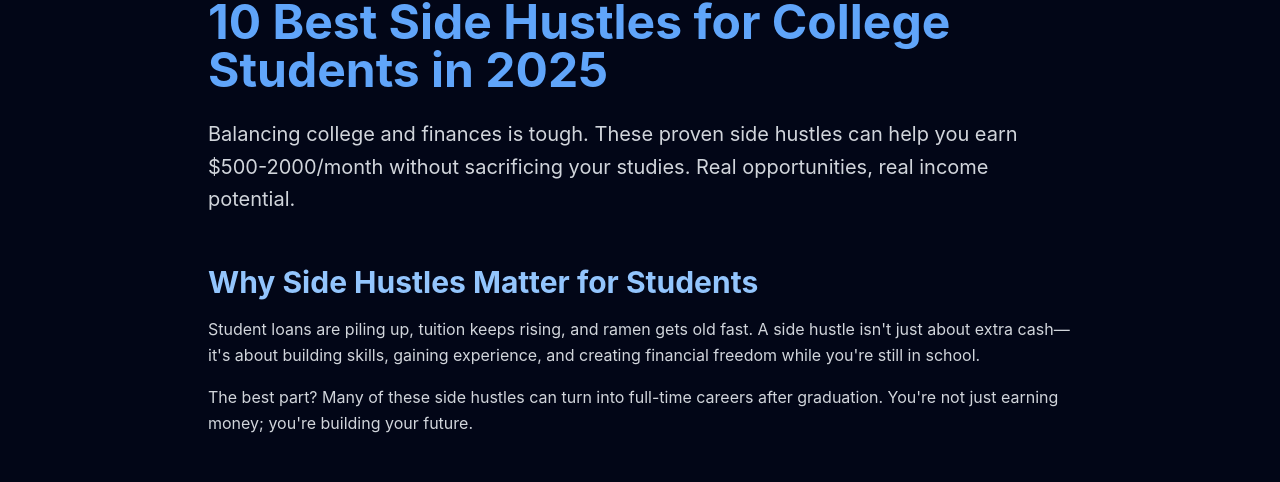
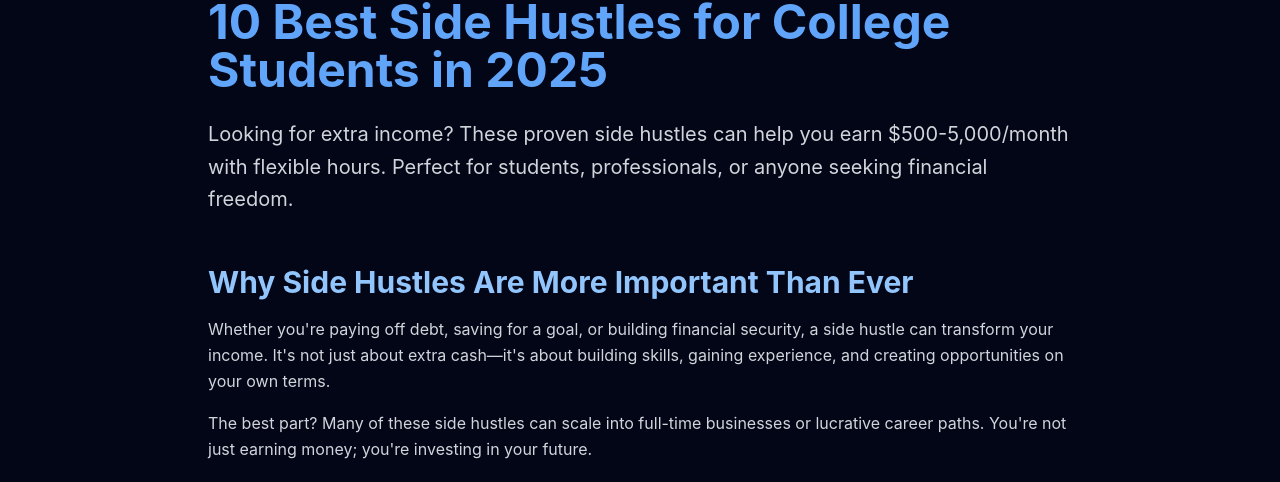
Before and after one commit to CareerSuccessHub/ai-companion-hub, a Next.js app: page /blog/10-side-hustles-for-students-2025 in a window 1280 px wide. Shown: the part 207-689 px from the top of the page. Built offline with nearby package versions, Linux system fonts and the light colour scheme; no server answers.

Commit message:
Update blog post content to broader audience
- Changed intro from college-specific to general audience
- Updated income range: -2K  -5K (more realistic)
- Removed student loan references
- Broader appeal: students, professionals, anyone seeking income
- Keywords updated for wider SEO reach

```diff
--- a/app/blog/10-side-hustles-for-students-2025/page.tsx
+++ b/app/blog/10-side-hustles-for-students-2025/page.tsx
@@ -3,9 +3,9 @@ import Link from "next/link";
 import { Calendar, Clock, ArrowLeft, TrendingUp } from "lucide-react";
 
 export const metadata: Metadata = {
-  title: "10 Best Side Hustles for College Students in 2025 | AI Student Success Hub",
-  description: "Discover the top 10 profitable side hustles for college students. Learn how to earn $500-2000/month while balancing studies. Real income potential and getting started tips.",
-  keywords: ["side hustles for students", "college side jobs", "student income ideas", "make money in college", "freelance for students"],
+  title: "10 Best Side Hustles That Pay $1,000-5,000/Month in 2025 | AI Career Hub",
+  description: "Discover the top 10 profitable side hustles in 2025. Learn how to earn $500-5,000/month with flexible work. Perfect for students, professionals, and anyone seeking extra income.",
+  keywords: ["side hustles 2025", "make money online", "extra income ideas", "freelance opportunities", "remote side jobs", "passive income"],
 };
 
 export default function SideHustlesPost() {
@@ -35,23 +35,23 @@ export default function SideHustlesPost() {
           </h1>
 
           <p className="text-xl text-gray-300 leading-relaxed">
-            Balancing college and finances is tough. These proven side hustles can help you earn $500-2000/month
-            without sacrificing your studies. Real opportunities, real income potential.
+            Looking for extra income? These proven side hustles can help you earn $500-5,000/month
+            with flexible hours. Perfect for students, professionals, or anyone seeking financial freedom.
           </p>
         </header>
 
         <div className="prose prose-invert prose-blue max-w-none">
 
           <section className="mb-12">
-            <h2 className="text-3xl font-bold text-blue-300 mb-4">Why Side Hustles Matter for Students</h2>
+            <h2 className="text-3xl font-bold text-blue-300 mb-4">Why Side Hustles Are More Important Than Ever</h2>
             <p className="text-gray-300 leading-relaxed mb-4">
-              Student loans are piling up, tuition keeps rising, and ramen gets old fast. A side hustle isn&apos;t
-              just about extra cash—it&apos;s about building skills, gaining experience, and creating financial freedom
-              while you&apos;re still in school.
+              Whether you&apos;re paying off debt, saving for a goal, or building financial security, a side hustle
+              can transform your income. It&apos;s not just about extra cash—it&apos;s about building skills,
+              gaining experience, and creating opportunities on your own terms.
             </p>
             <p className="text-gray-300 leading-relaxed">
-              The best part? Many of these side hustles can turn into full-time careers after graduation. You&apos;re
-              not just earning money; you&apos;re building your future.
+              The best part? Many of these side hustles can scale into full-time businesses or lucrative career paths.
+              You&apos;re not just earning money; you&apos;re investing in your future.
             </p>
           </section>
 
```
